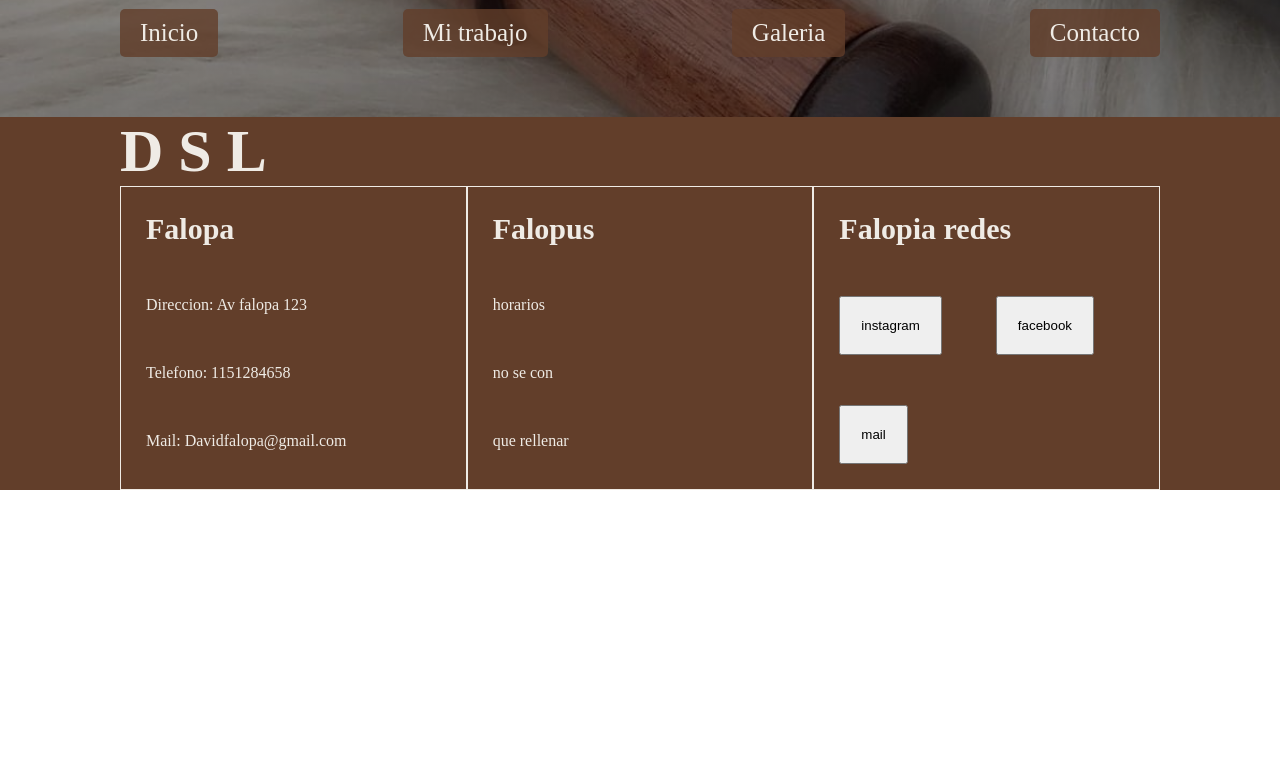
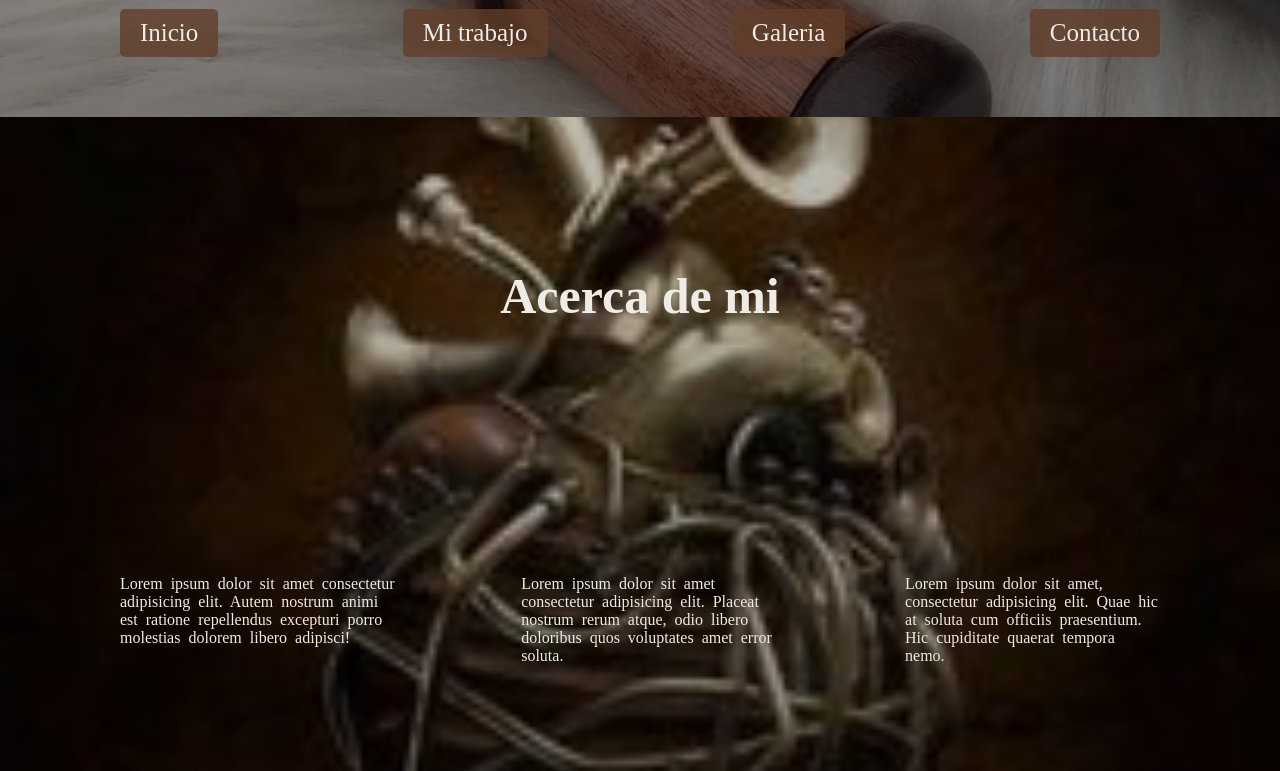
Before and after one commit to ArielSlomka/RepoDSL, a website: page acercaDeMi.html in a window 1280 px wide. Shown: the part 683-1454 px from the top of the page. Before the commit the page ends 1173 px from the top, so only its background shows below. Drawn offline with Linux system fonts and the light colour scheme.

Commit message:
new module and responsive

```diff
--- a/acercaDeMi.html
+++ b/acercaDeMi.html
@@ -7,6 +7,7 @@
     <link rel="stylesheet" href="css/main.css">
     <link rel="stylesheet" href="css/header.css">
     <link rel="stylesheet" href="css/footer.css">
+    <link rel="stylesheet" href="css/acercaDeMi.css">
 
 </head>
 <body>
@@ -35,7 +36,25 @@
                 </nav>
             </div>
         </header>
+        <main>
+            <div class="container">
+                <h4 class="container__titulo">Acerca de mi</h4>
+                <div class="acercademi">
 
+                    <div>
+                        <p>Lorem ipsum dolor sit amet consectetur adipisicing elit. Autem nostrum animi est ratione repellendus excepturi porro molestias dolorem libero adipisci!</p>
+                    </div>
+                    <div>
+                        <p>
+                            Lorem ipsum dolor sit amet consectetur adipisicing elit. Placeat nostrum rerum atque, odio libero doloribus quos voluptates amet error soluta.</p>
+                    </div>
+                    <div>
+                        <p>Lorem ipsum dolor sit amet, consectetur adipisicing elit. Quae hic at soluta cum officiis praesentium. Hic cupiditate quaerat tempora nemo.</p>
+                    </div>
+                </div>
+
+            </div>
+        </main>
         <footer class="footer">
             <div class="container">
                 <h3 class="footer__title">D S L</h3>
--- a/package.json
+++ b/package.json
@@ -5,7 +5,7 @@
   "main": "index.js",
   "scripts": {
     "test": "echo \"Error: no test specified\" && exit 1",
-    "build-css": "node-sass --include-path scss scss/main.scss css/main.css",
+    "build-css": "node-sass --include-path scss scss/miTrabajo.scss css/miTrabajo.css",
     "watch-css": "nodemon -e scss -x \"npm run build-css\""
     },
   "author": "",
--- /dev/null
+++ b/scss/acercaDeMi.scss
@@ -0,0 +1,36 @@
+main {
+    background: linear-gradient(to bottom, rgba(0, 0, 0, 0.25), rgba(0, 0, 0, 0.5)), url(../img/AADL.jpg);
+    background-size: cover;
+    background-position: center;
+    height: 100vh;
+}
+
+.container {
+
+
+    &__titulo {
+        color: #EFEBE5;
+        text-align: center;
+        font-size: 50px;
+        padding-top: 150px;
+        font-family: 'Times New Roman', Times, serif;
+    }
+}
+
+
+.acercademi {
+    display: flex;
+    flex-direction: row;
+    gap: 125px;
+    padding-top: 250px;
+
+    div {
+        gap: 150px;
+    }
+
+    p {
+        color: #EFEBE5;
+        font-family: 'Times New Roman', Times, serif;
+        word-spacing: 4px;
+    }
+}
--- a/scss/main.scss
+++ b/scss/main.scss
@@ -12,10 +12,10 @@
     padding-left: 120px;
     padding-right: 120px;
 
-    @media (max-width: 767px) {
+   /*  @media (max-width: 767px) {
         padding-left: 30px;
         padding-right: 30px;
-    }
+    } */
 }
 
 img {
--- a/scss/miTrabajo.scss
+++ b/scss/miTrabajo.scss
@@ -13,7 +13,6 @@ main {
     text-align: left;
     // border: 1px solid black;
     border-top: none;
-
     color: #623E2A;
     // margin-top: 10px; /* Espacio entre la imagen y el texto */
     // border: 1px solid black;
@@ -21,7 +20,7 @@ main {
     // justify-content: space-between;
     height: 350px;
     margin-top: 230px;
-}
+
 
             h4 {
                 padding: 20px;
@@ -34,4 +33,37 @@ main {
                 padding: 20px;
                 font-size: 18px;
             }
+    }
 }
+
+
+@media only screen and (max-width: 768px) {
+    .moduloMiTrabajo {
+        grid-template-columns: 1fr; /* Cambia el diseño a una sola columna */
+        grid-template-rows: auto auto; /* Permitir que las filas se ajusten automáticamente */
+        gap: 20px; /* Reducir el espacio entre las filas */
+    }
+
+    .moduloMiTrabajo__imagen {
+        margin-top: 0; /* Eliminar el margen superior de la imagen */
+    }
+
+    .moduloMiTrabajo__texto {
+        margin-top: 20px; /* Añadir espacio entre la imagen y el texto */
+    }
+}
+
+@media only screen and (min-width: 768px) and (max-width: 1024px) {
+    .moduloMiTrabajo {
+        grid-template-columns: repeat(2, 1fr); /* Vuelve al diseño de dos columnas */
+        grid-template-rows: auto; /* Restaura el ajuste automático de las filas */
+        gap: 45px; /* Restaura el espacio entre las columnas */
+        padding: 50px;
+        margin-bottom: 25px;
+    }
+
+    .moduloMiTrabajo__texto {
+        margin-top: 0px; /* Restaura el margen superior del texto */
+        font-size: 10px;
+    }
+}
```
Also changed, not shown: css/acercaDeMi.css (added), css/main.css, css/miTrabajo.css, img/AADL.jpg (added), img/cabeza9.jpg (added), img/flauta1.jpg (added), img/flautaenproceso2.jpg (added).
